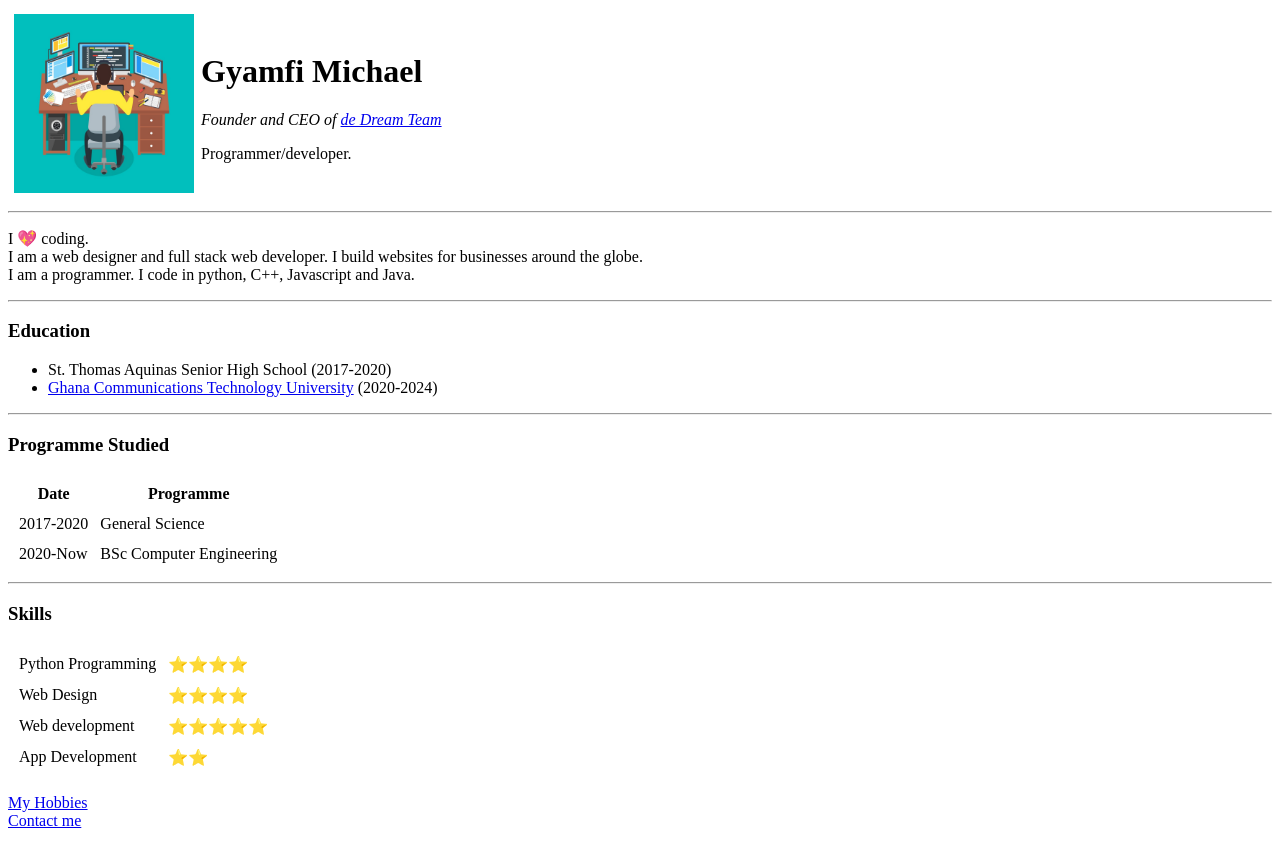
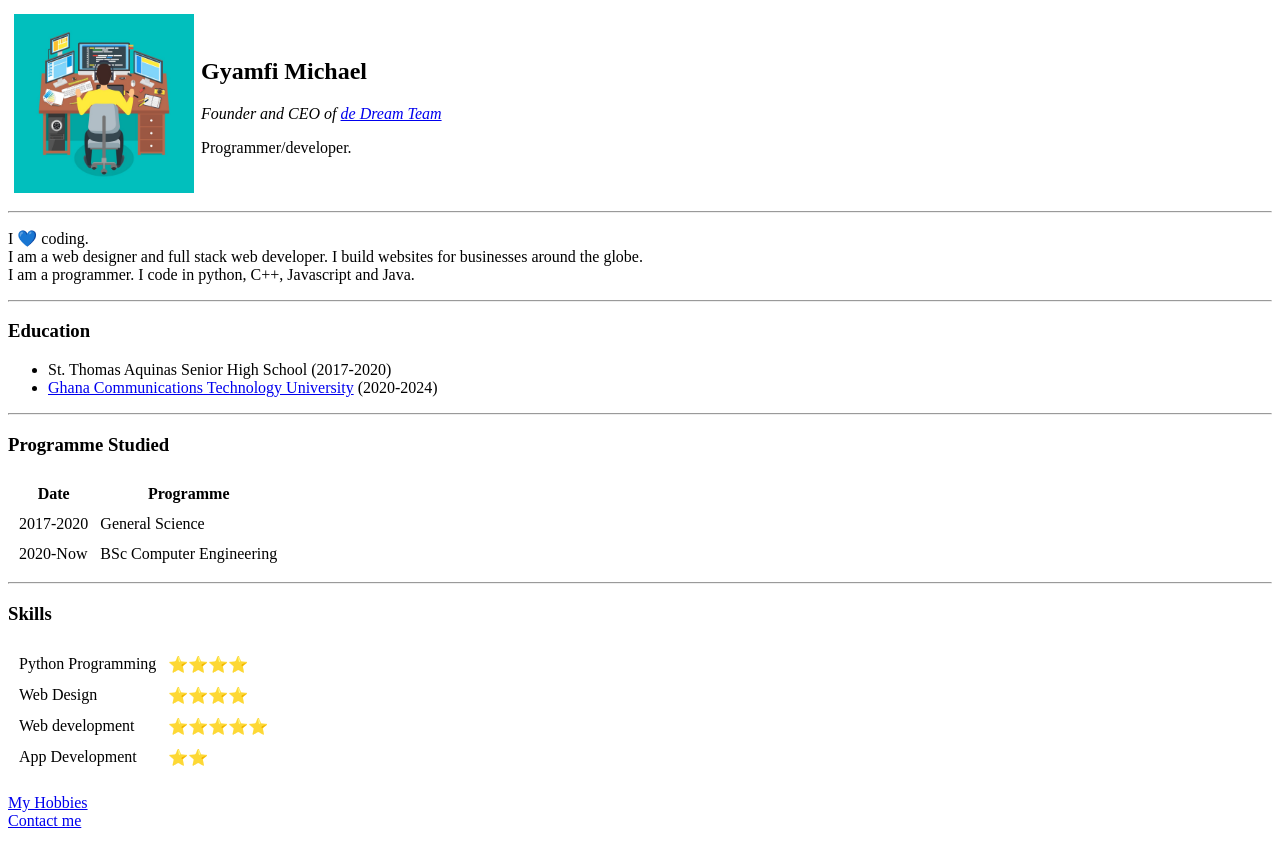
Before and after one commit to mikegyamfi/cv, a plain HTML site: page index.html in a window 1280 px wide. Drawn offline with Linux system fonts and the light colour scheme.

Commit message:
Update index.html

```diff
--- a/index.html
+++ b/index.html
@@ -12,13 +12,13 @@
   <table cellspacing=5>
     <tr>
       <td><img width="180" src="images/programmer.jpg" alt="Programmer Image"></td>
-      <td><h1>Gyamfi Michael</h1>
+      <td><h2>Gyamfi Michael</h2>
       <em>Founder and CEO of <a href="http://gyamfimichael.webflow.io">de Dream Team</a></em>
       <p>Programmer/developer.</p></td>
     </tr>
   </table>
   <hr>
-  <p>I 💖 coding. <br> I am a web designer and full stack web developer.
+  <p>I 💙 coding. <br> I am a web designer and full stack web developer.
      I build websites for businesses around the globe.
      <br>I am a programmer. I code in python, C++, Javascript and Java. </p>
   <hr>
```
